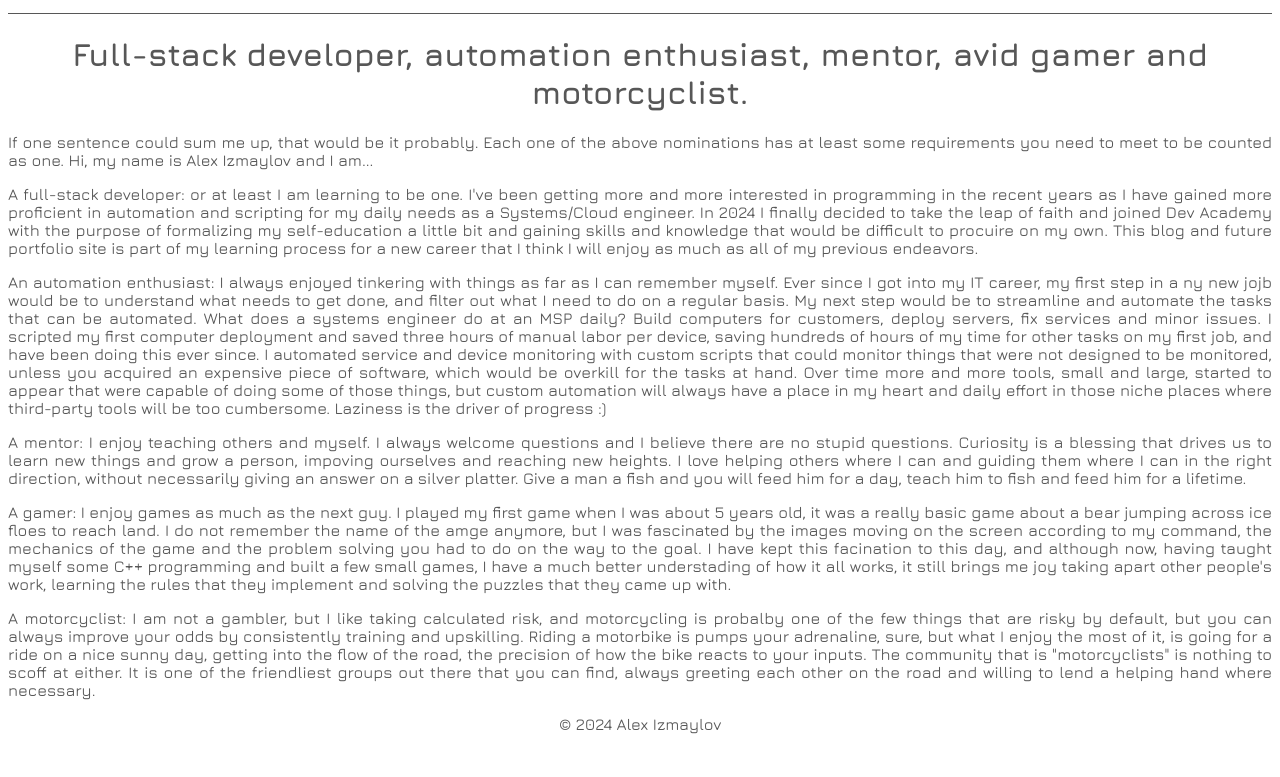
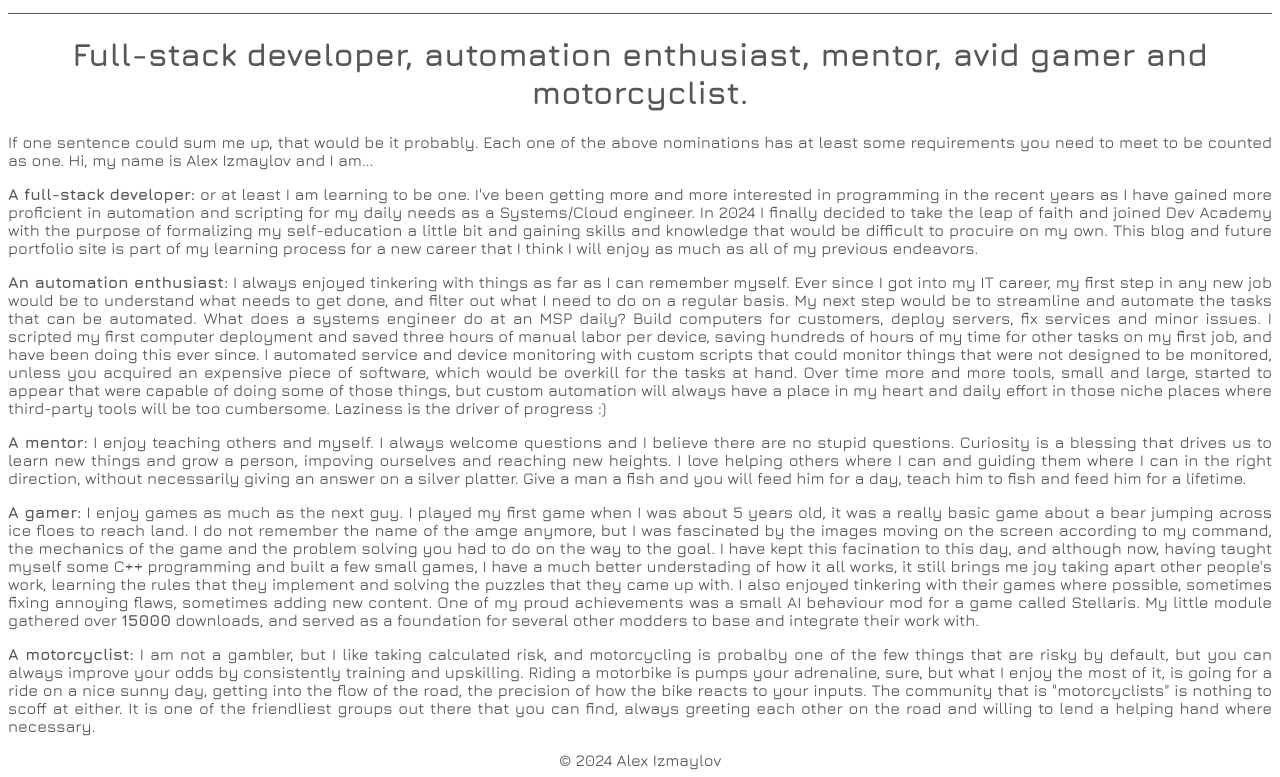
Before and after one commit to DekhanFraser/dekhanfraser.github.io, a plain HTML site: page blog/about.html in a window 1280 px wide. Shown: the part 122-899 px from the top of the page. Before the commit the page ends 863 px from the top, so only its background shows below. Drawn offline with nearby package versions, Linux system fonts and the light colour scheme.

Commit message:
Fix typos in ABOUT, add more content.

```diff
--- a/blog/about.html
+++ b/blog/about.html
@@ -37,7 +37,7 @@
           meet to be counted as one. Hi, my name is Alex Izmaylov and I am...
         </p>
         <p>
-          A full-stack developer: or at least I am learning to be one. I've been
+          <strong>A full-stack developer:</strong> or at least I am learning to be one. I've been
           getting more and more interested in programming in the recent years as
           I have gained more proficient in automation and scripting for my daily
           needs as a Systems/Cloud engineer. In 2024 I finally decided to take
@@ -48,9 +48,9 @@
           that I think I will enjoy as much as all of my previous endeavors.
         </p>
         <p>
-          An automation enthusiast: I always enjoyed tinkering with things as
+          <strong>An automation enthusiast:</strong> I always enjoyed tinkering with things as
           far as I can remember myself. Ever since I got into my IT career, my
-          first step in a ny new jojb would be to understand what needs to get
+          first step in any new job would be to understand what needs to get
           done, and filter out what I need to do on a regular basis. My next
           step would be to streamline and automate the tasks that can be
           automated. What does a systems engineer do at an MSP daily? Build
@@ -68,7 +68,7 @@
           cumbersome. Laziness is the driver of progress :)
         </p>
         <p>
-          A mentor: I enjoy teaching others and myself. I always welcome
+          <strong>A mentor:</strong> I enjoy teaching others and myself. I always welcome
           questions and I believe there are no stupid questions. Curiosity is a
           blessing that drives us to learn new things and grow a person,
           impoving ourselves and reaching new heights. I love helping others
@@ -78,7 +78,7 @@
           for a lifetime.
         </p>
         <p>
-          A gamer: I enjoy games as much as the next guy. I played my first game
+          <strong>A gamer:</strong> I enjoy games as much as the next guy. I played my first game
           when I was about 5 years old, it was a really basic game about a bear
           jumping across ice floes to reach land. I do not remember the name of
           the amge anymore, but I was fascinated by the images moving on the
@@ -88,10 +88,12 @@
           C++ programming and built a few small games, I have a much better
           understading of how it all works, it still brings me joy taking apart
           other people's work, learning the rules that they implement and
-          solving the puzzles that they came up with.
+          solving the puzzles that they came up with. I also enjoyed tinkering with their games where possible,
+          sometimes fixing annoying flaws, sometimes adding new content. One of my proud achievements was a small AI behaviour mod for a game called Stellaris.
+          My little module gathered over <strong>15000</strong> downloads, and served as a foundation for several other modders to base and integrate their work with.
         </p>
         <p>
-          A motorcyclist: I am not a gambler, but I like taking calculated risk,
+          <strong>A motorcyclist:</strong> I am not a gambler, but I like taking calculated risk,
           and motorcycling is probalby one of the few things that are risky by
           default, but you can always improve your odds by consistently training
           and upskilling. Riding a motorbike is pumps your adrenaline, sure, but
```
